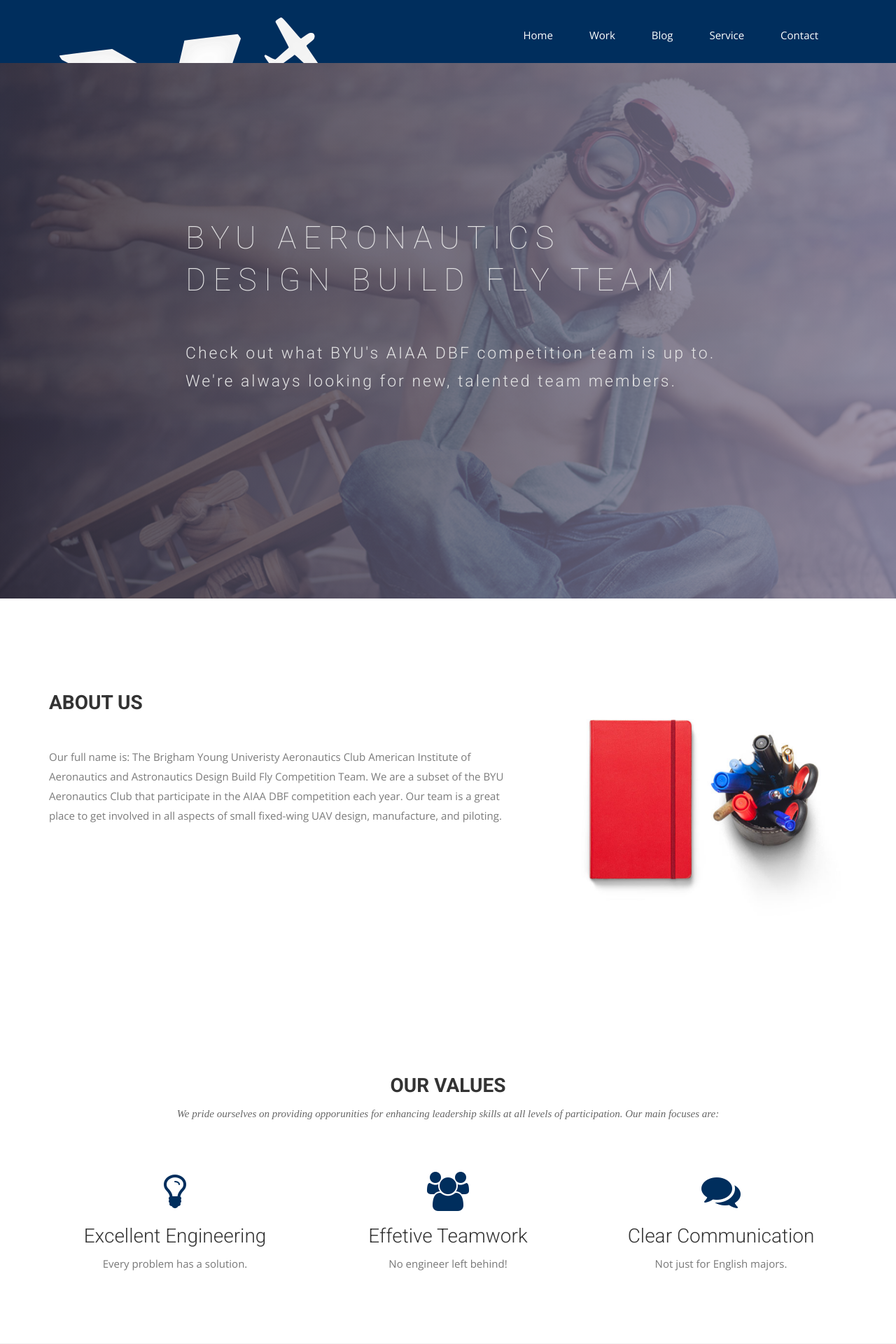
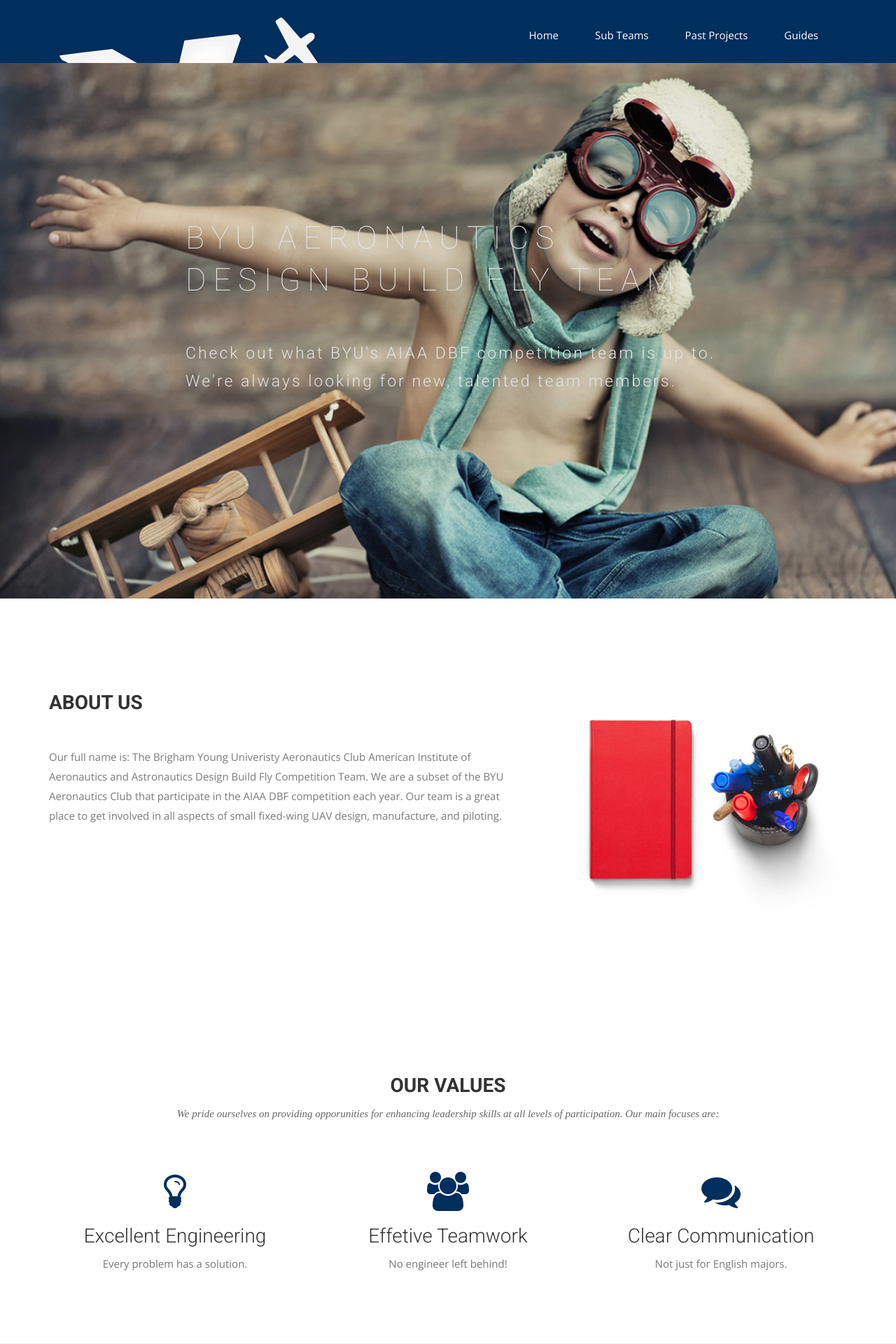
Before and after one commit to BYU-Aeronautics-Club/DBF, a Jekyll site: the page built from index.html, in a window 1280 px wide. Shown: the top 1920 px of the page at 70% size. Built offline with Jekyll 4.4.1, drawn with Linux system fonts in a browser that asks for light colours; nearby versions of some CDN libraries; some web fonts are replaced; some of the changed text lies outside the part shown.

Commit message:
try adjusting things

```diff
--- a/_includes/footer.html
+++ b/_includes/footer.html
@@ -5,14 +5,14 @@
       <div class="col-md-12">
         <div class="footer-manu">
           <ul>
-            <li><a href="#">About Us</a></li>
-            <li><a href="{{ site.baseurl }}/contact">Contact us</a></li>
-            <li><a href="#">How it works</a></li>
-            <li><a href="{{ site.baseurl }}/blog">Blog</a></li>
-            <li><a href="#">Terms</a></li>
+            <!-- <li><a href="#">About Us</a></li> -->
+            <!-- <li><a href="{{ site.baseurl }}/contact">Contact us</a></li> -->
+            <!-- <li><a href="#">How it works</a></li> -->
+            <!-- <li><a href="{{ site.baseurl }}/blog">Blog</a></li> -->
+            <!-- <li><a href="#">Terms</a></li> -->
           </ul>
         </div>
-        <p>Copyright &copy; Design &amp; Developed by <a href="http://www.themefisher.com">Themefisher</a>. All rights reserved.</p>
+        <p>Copyright &copy; BYU Aeronautics Club<br>Base Site Theme Developed by <a href="http://www.themefisher.com">Themefisher</a>. All rights reserved.</p>
       </div>
     </div>
   </div>
--- a/_includes/header.html
+++ b/_includes/header.html
@@ -22,10 +22,9 @@
             <div class="collapse navbar-collapse" id="bs-example-navbar-collapse-1">
               <ul class="nav navbar-nav navbar-right">
                 <li><a href="{{ site.baseurl }}/">Home</a></li>
-                <li><a href="{{ site.baseurl }}/work">Work</a></li>
-                <li><a href="{{ site.baseurl }}/blog">Blog</a></li>
-                <li><a href="#">Service</a></li>
-                <li><a href="{{ site.baseurl }}/contact">Contact</a></li>
+                <li><a href="{{ site.baseurl }}/teams">Sub Teams</a></li>
+                <li><a href="{{ site.baseurl }}/portfolio">Past Projects</a></li>
+                <li><a href="{{ site.baseurl }}/DBFguides.jl/dev">Guides</a></li>
               </ul>
             </div><!-- /.navbar-collapse -->
           </div><!-- /.container-fluid -->
--- a/css/airspace.css
+++ b/css/airspace.css
@@ -113,8 +113,8 @@
   right: 0;
   width: 100%;
   height: 100%;
-  background: linear-gradient(to left, #8b86a3, #322e40);
-  opacity: 0.8;
+  /* background: linear-gradient(to left, #8b86a3, #322e40);
+  opacity: 0.8; */
 }
 #slider .block {
   color: #E3E3E4;
```
